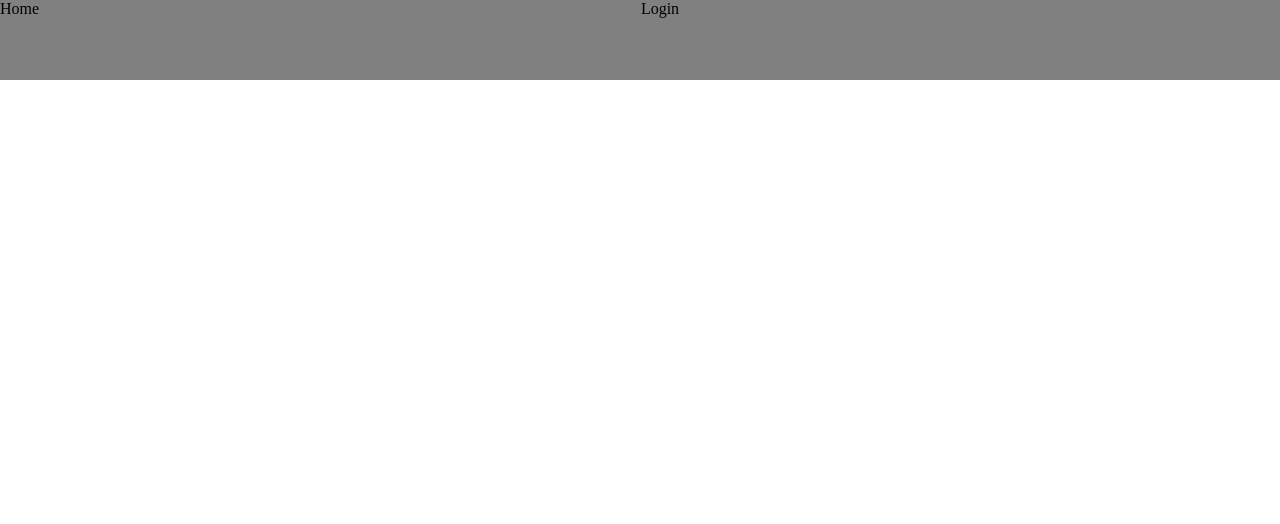
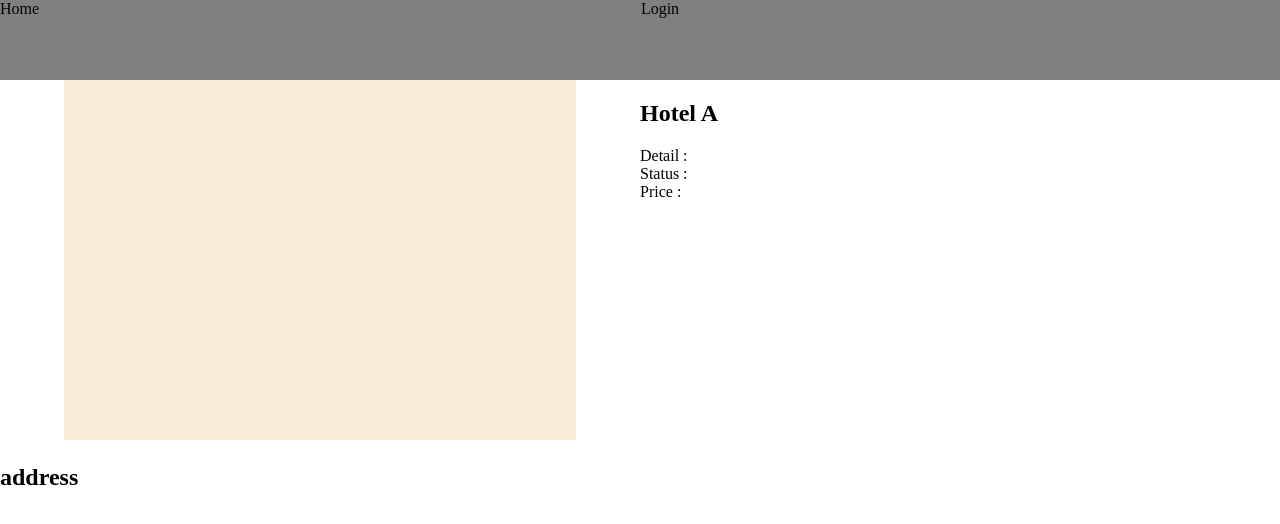
Before and after one commit to Kathaleeyaice/hostel-management, a Vue app: page /info/1 in a window 1280 px wide. Shown: the top 524 px of the page. Built offline with nearby package versions, Linux system fonts and the light colour scheme.

Commit message:
Update hotelList screen

```diff
--- a/src/views/homeScreen/homeScreen.vue
+++ b/src/views/homeScreen/homeScreen.vue
@@ -7,13 +7,12 @@
       <div class="loginButton">
         Login
       </div>
-  </div>
+    </div>
     <router-view></router-view>
   </div>
 </template>
 
 <script>
-
 export default {
   name: "homeScreen",
   components: {},
--- a/src/views/hotelInfoScreen/hotelInfoScreen.vue
+++ b/src/views/hotelInfoScreen/hotelInfoScreen.vue
@@ -1,6 +1,19 @@
 <template>
   <div class="hotelInfoScreen">
-    hotelInfo
+    <div class="infoTop">
+      <div class="infoTopLeft">
+        <div class="imgBox"></div>
+      </div>
+      <div class="infoTopRight">
+        <h2>Hotel A</h2>
+        <div>Detail :</div>
+        <div>Status :</div>
+        <div>Price :</div>
+      </div>
+    </div>
+    <div  class="infoBottom">
+      <h2>address</h2>
+    </div>
   </div>
 </template>
 
@@ -13,4 +26,30 @@ export default {
   props: {}
 };
 </script>
-<style scoped></style>>
+<style scoped>
+.hotelInfoScreen{
+  top: 10vh;
+  left: 0;
+  right: 0;
+  bottom: 0;
+  position: fixed;
+}
+.infoTop{
+  display: inline-flex;
+  margin: auto;
+  width: 100%;
+  height: 50%;
+}
+.infoTopLeft{
+  width: 50%;
+}
+.imgBox{
+  width: 80%;
+  height: 100%;
+  margin: auto;
+  background-color: antiquewhite;
+}
+.infoTopRight{
+  width: 50%;
+}
+</style>
--- /dev/null
+++ b/src/views/hotelListScreen/components/hotelListBox.vue
@@ -0,0 +1,37 @@
+<template>
+  <div class="hotelListBox">
+    <!-- <div v-for="hotelList in hotelLists" :key="hotelList" class="Box"> -->
+      <h2>Hotel A</h2>
+      <div>Detail :</div>
+      <div>Status :</div>
+      <div>Price :</div>
+    <!-- </div> -->
+  </div>
+</template>
+
+<script>
+export default {
+  name: "hotelListBox",
+  components: {},
+  props: {
+    hotelList: {
+      type: Array
+    }
+  },
+  data() {
+    return {
+      hotelLists: this.hotelList
+    };
+  }
+};
+</script>
+
+<style scoped>
+.hotelListBox {
+  width: 90%;
+  height: 20%;
+  border: solid;
+  margin: auto;
+  padding: 1%;
+}
+</style>
--- a/src/views/hotelListScreen/hotelListScreen.vue
+++ b/src/views/hotelListScreen/hotelListScreen.vue
@@ -1,23 +1,28 @@
 <template>
   <div class="hotelListScreen">
-    hotel
+    <div class="availableBox">
+      Available hotel
+    </div>
+    <hotelListBox :hotelList="hotelLists"></hotelListBox>
     {{ hoteList }}
   </div>
 </template>
 
 <script>
-//import headerMessenger from '@/views/TypePeople/components/headerMessenger.vue'
+import hotelListBox from "@/views/hotelListScreen/components/hotelListBox.vue";
 
 export default {
   name: "hotelListScreen",
   data() {
     return {
-      hoteList: [],
+      hoteLists: [],
       hoteAvailableList: [],
       showAvailable: false
     };
   },
-  components: {},
+  components: {
+    hotelListBox
+  },
   mounted() {
     this.fetchHotel();
   },
@@ -49,3 +54,19 @@ export default {
   }
 };
 </script>
+
+<style scoped>
+.hotelListScreen {
+  position: fixed;
+  top: 10vh;
+  left: 0;
+  right: 0;
+  bottom: 0;
+}
+.availableBox {
+  width: 92%;
+  height: 5%;
+  padding-top: 1%;
+  margin: auto;
+}
+</style>
```
Also changed, not shown: src/views/homeScreen/components/navBar.vue (deleted, +0 -36 lines).
